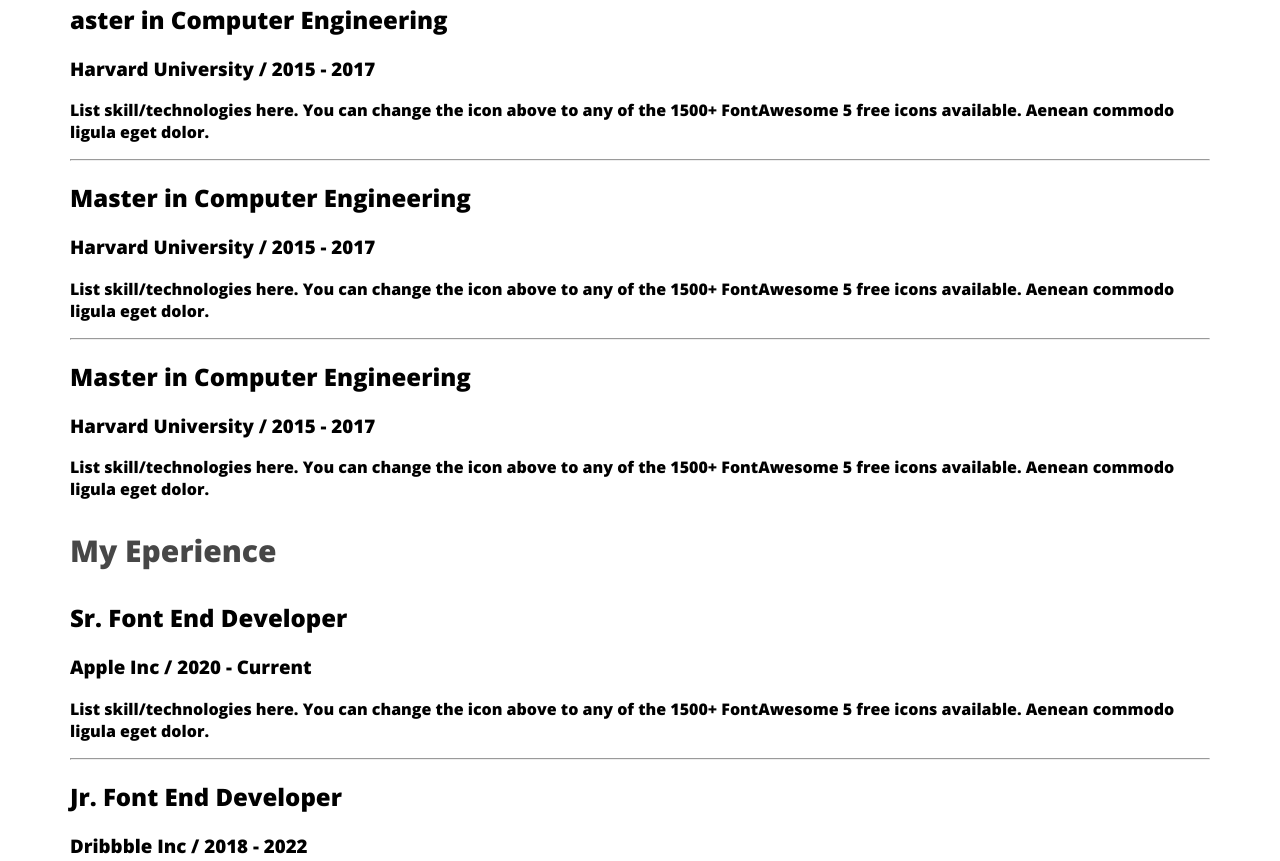
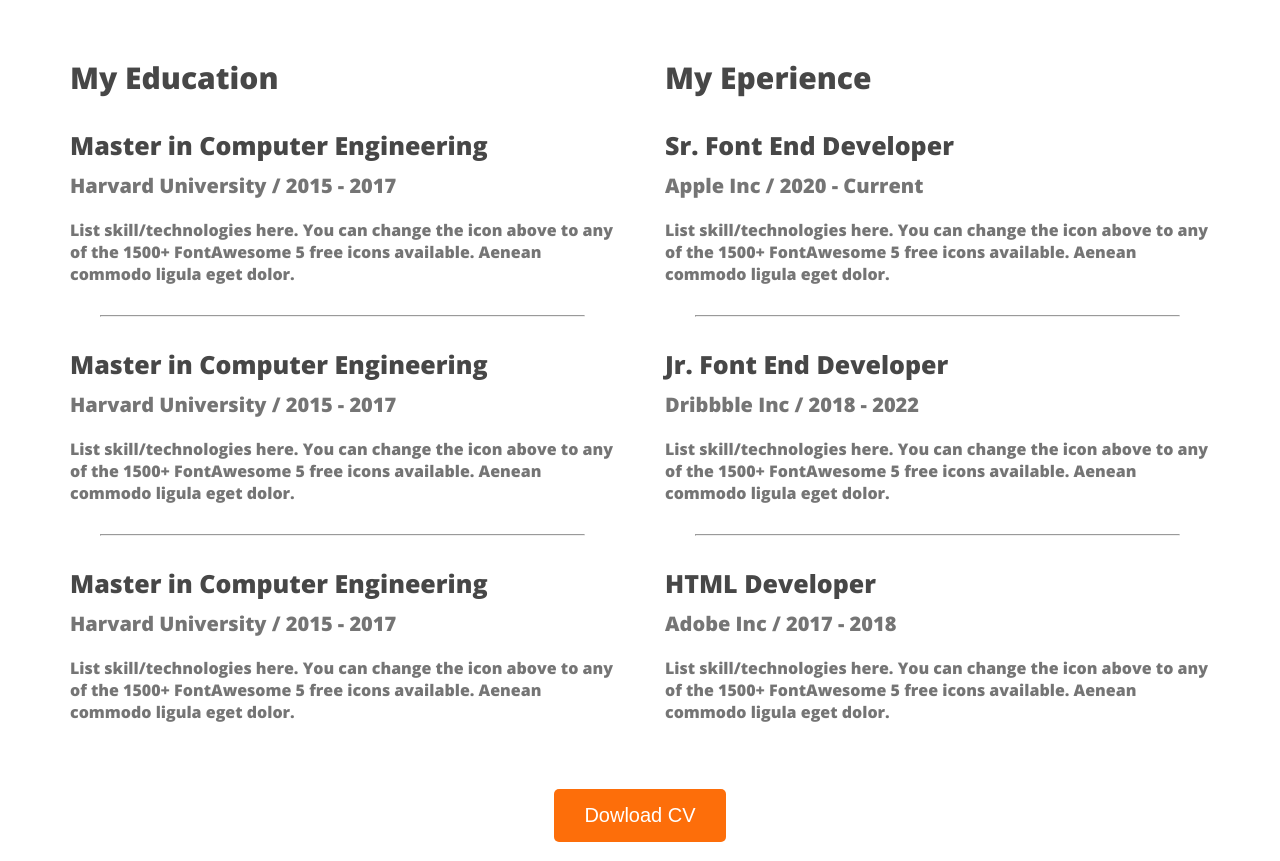
Before and after one commit to farha12345678/-developer-portfolio, a plain HTML site: page index.html in a window 1280 px wide. Shown: the part 2404-3265 px from the top of the page. Drawn offline with nearby package versions, Linux system fonts and the light colour scheme.

Commit message:
finished the resume section

```diff
--- a/index.html
+++ b/index.html
@@ -100,25 +100,26 @@
 
 
         </section>
+        <section>
         <h3 class="section-title">A summary of my resume</h3>
         <div class="resume-container">
             <div class="resume-column">
                 <h3 class="resume-column-title">My Education</h3>
                 <div class="resume-item"></div>
-                <h2 class="resume-item-title">aster in Computer Engineering</h2>
-                <h3 class="resime-item-institute">Harvard University / 2015 - 2017</h3>
+                <h2 class="resume-item-title">Master in Computer Engineering</h2>
+                <h3 class="resume-item-institute">Harvard University / 2015 - 2017</h3>
                 <p class="resume-item-description">List skill/technologies here. You can change the icon above
                     to any of the 1500+ FontAwesome 5 free icons available. Aenean commodo ligula eget dolor.</p>
                 <hr>
                 <div class="resume-item"></div>
                 <h2 class="resume-item-title">Master in Computer Engineering</h2>
-                <h3 class="resime-item-institute">Harvard University / 2015 - 2017</h3>
+                <h3 class="resume-item-institute">Harvard University / 2015 - 2017</h3>
                 <p class="resume-item-description">List skill/technologies here. You can change the icon above
                     to any of the 1500+ FontAwesome 5 free icons available. Aenean commodo ligula eget dolor.</p>
                 <hr>
                 <div class="resume-item"></div>
                 <h2 class="resume-item-title">Master in Computer Engineering</h2>
-                <h3 class="resime-item-institute">Harvard University / 2015 - 2017</h3>
+                <h3 class="resume-item-institute">Harvard University / 2015 - 2017</h3>
                 <p class="resume-item-description">List skill/technologies here. You can change the icon above
                     to any of the 1500+ FontAwesome 5 free icons available. Aenean commodo ligula eget dolor.</p>
 
@@ -128,24 +129,28 @@
                 <h3 class="resume-column-title">My Eperience</h3>
                 <div class="resume-item"></div>
                 <h2 class="resume-item-title">Sr. Font End Developer</h2>
-                <h3 class="resime-item-institute">Apple Inc / 2020 - Current</h3>
+                <h3 class="resume-item-institute">Apple Inc / 2020 - Current</h3>
                 <p class="resume-item-description">List skill/technologies here. You can change the icon above
                     to any of the 1500+ FontAwesome 5 free icons available. Aenean commodo ligula eget dolor.</p>
                 <hr>
                 <div class="resume-item"></div>
                 <h2 class="resume-item-title">Jr. Font End Developer</h2>
-                <h3 class="resime-item-institute">Dribbble Inc / 2018 - 2022</h3>
+                <h3 class="resume-item-institute">Dribbble Inc / 2018 - 2022</h3>
                 <p class="resume-item-description">List skill/technologies here. You can change the icon above
                     to any of the 1500+ FontAwesome 5 free icons available. Aenean commodo ligula eget dolor.</p>
                 <hr>
                 <div class="resume-item"></div>
                 <h2 class="resume-item-title">HTML Developer</h2>
-                <h3 class="resime-item-institute">Adobe Inc / 2017 - 2018</h3>
+                <h3 class="resume-item-institute">Adobe Inc / 2017 - 2018</h3>
                 <p class="resume-item-description">List skill/technologies here. You can change the icon above
                     to any of the 1500+ FontAwesome 5 free icons available. Aenean commodo ligula eget dolor.</p>
 
             </div>
         </div>
+        <div class="download-cv">
+            <button class="btn-primary">Dowload CV</button>
+        </div>
+    </section>
 
 
     </main>
--- a/styles/portfolio.css
+++ b/styles/portfolio.css
@@ -164,3 +164,47 @@
      font-weight: 700;
 
  }
+
+ .resume-container {
+     display: flex;
+     gap: 50px;
+ }
+
+ .resume-item-description {
+     color: #757575;
+
+
+     font-size: 16px;
+
+     font-weight: 400;
+
+ }
+
+ .resume-item-institute {
+     color: #757575;
+
+
+     font-size: 20px;
+
+     font-weight: 600;
+     margin-bottom: 20px;
+     margin-top:0px ;
+
+ }
+
+ .resume-item-title {
+     color: #474747;
+
+     font-size: 25px;
+
+     font-weight: 700;
+     margin-bottom: 10px;
+
+ }
+ .resume-container hr{
+    margin: 30px;
+ }
+ .download-cv{
+    text-align: center;
+    margin-top: 50px;
+ }
```
